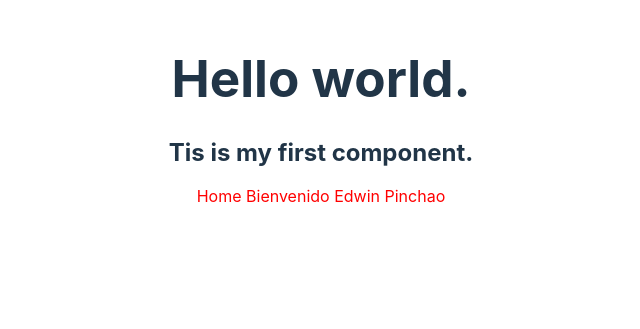
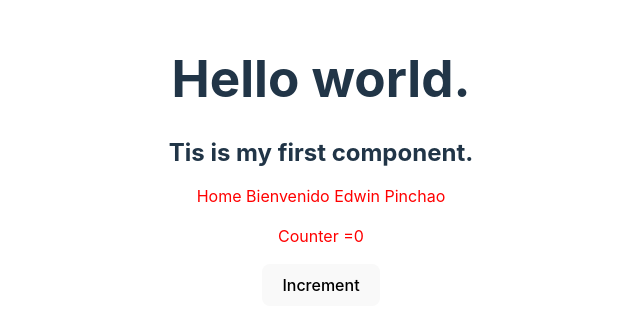
Before and after one commit to Edwin9226/pokeapi, a React (Vite) app: page / in a window 1280 px wide. Shown: the part 285-614 px from the top of the page, without its empty margins (319-959 px from the left). Built offline with nearby package versions, Linux system fonts and the light colour scheme.

Commit message:
React hooks usestaless

```diff
--- a/src/componentes/HeaderText/index.ts
+++ b/src/componentes/HeaderText/index.ts
@@ -0,0 +1 @@
+export { default as HeaderText } from './HeaderText';
--- a/src/pages/Home/Home.tsx
+++ b/src/pages/Home/Home.tsx
@@ -9,9 +9,16 @@ const props =()=>{
 
 function Home(props:any) {
   const [lastname, setLastname] = useState('Pinchao');
+  const [count, setCount]= useState(0);
   return (
-    <div style={divStyle}>Home Bienvenido {props.user} {lastname}</div>
-  )
+    <div style={divStyle}>Home Bienvenido {props.user} {lastname}
+    <p>Counter ={count}</p>
+    <button onClick={ () => setCount(count+1)}>
+    Increment
+    </button>
+    </div>
+
+    )
 }
 
 export default Home
```
Also changed, not shown: src/README.MD.
